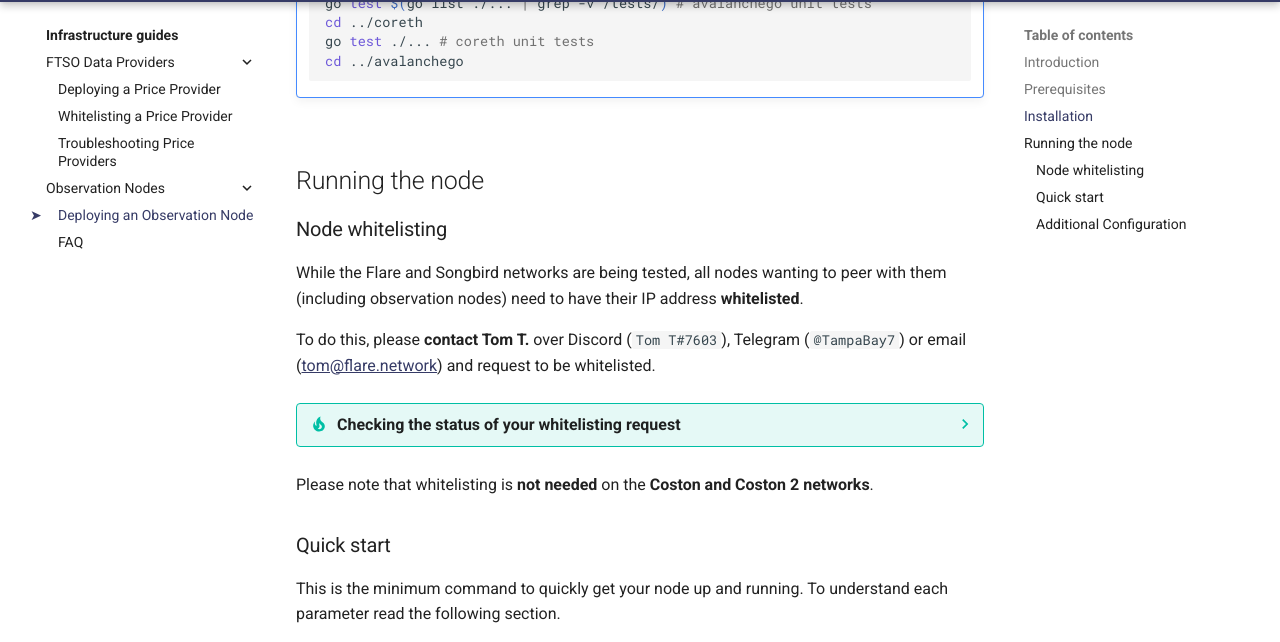
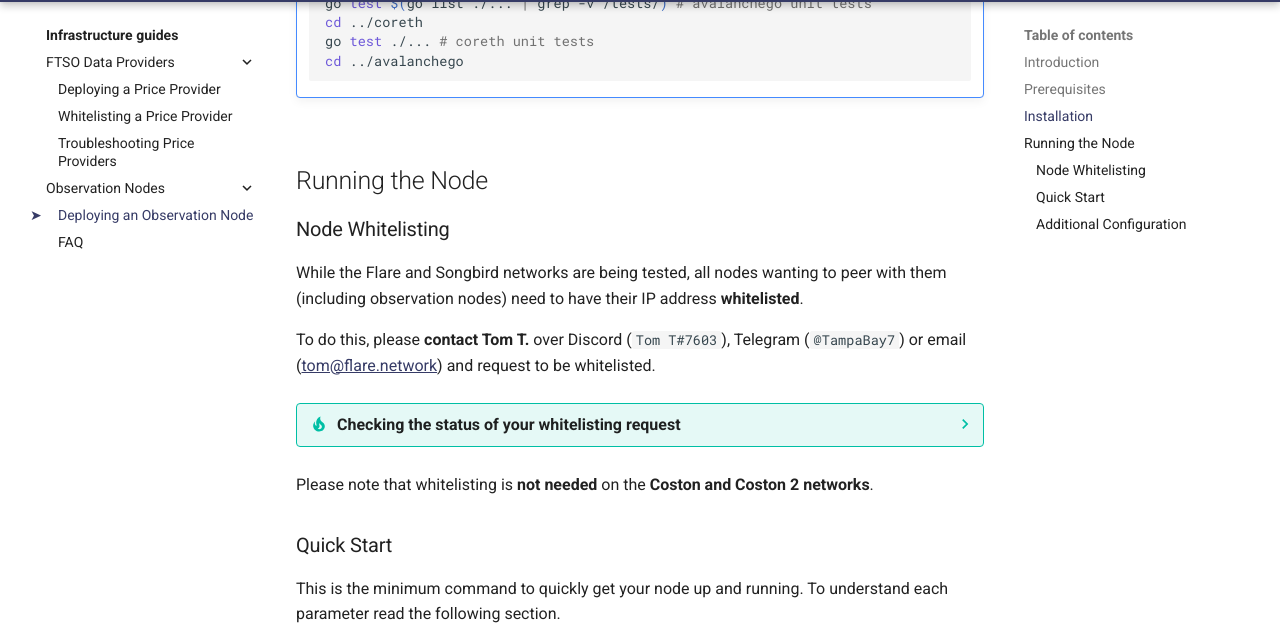
Before and after one commit to flare-foundation/docs, an MkDocs documentation site: the page built from docs/infra/observation/deploying.md, in a window 1280 px wide and 900 px high, scrolled down 1593 px. Shown: the part 94-736 px from the top of the window. Built offline with MkDocs 1.6.1 and Material for MkDocs 9.7.7, drawn with Linux system fonts in a browser that asks for light colours; comment, search, counter and statistics services are not loaded.

````diff
--- a/docs/infra/observation/deploying.md
+++ b/docs/infra/observation/deploying.md
@@ -108,9 +108,9 @@ Keep in mind that enabling [pruning](glossary.md#pruning) as [described below](#
         cd ..
         ```
 
-## Running the node
+## Running the Node
 
-### Node whitelisting
+### Node Whitelisting
 
 While the Flare and Songbird networks are being tested, all nodes wanting to peer with them (including observation nodes) need to have their IP address **whitelisted**.
 
@@ -143,7 +143,7 @@ To do this, please **contact Tom T.** over Discord (`Tom T#7603`), Telegram (`@T
 
 Please note that whitelisting is **not needed** on the **Coston and Coston 2 networks**.
 
-### Quick start
+### Quick Start
 
 This is the minimum command to quickly get your node up and running.
 To understand each parameter read the following section.
````
